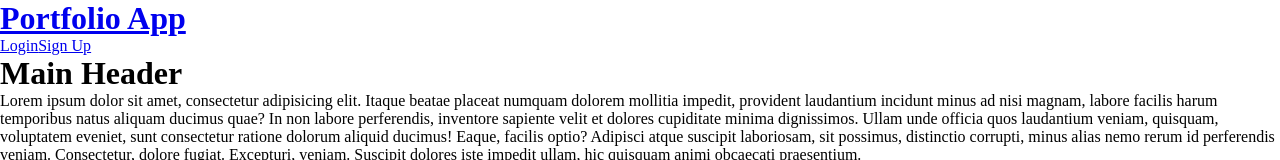
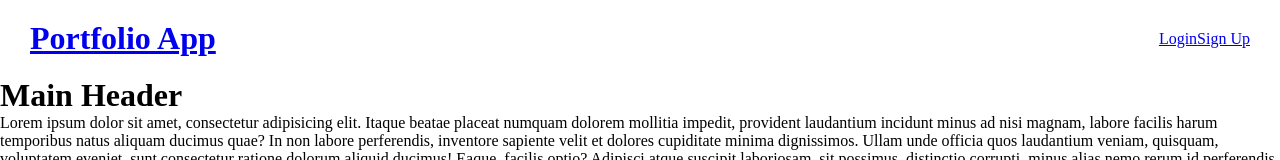
Before and after one commit to Kasa-27119/formative-3.2-quantum-quokkas, a React (Vite) app in the folder frontend/: page / in a window 1280 px wide. Shown: the top 160 px of the page. Built offline with nearby package versions, Linux system fonts and the light colour scheme; no server answers.

Commit message:
added layout css to navbar added it to lines 14-23 and did not chnage project form

```diff
--- a/frontend/src/App.css
+++ b/frontend/src/App.css
@@ -1,6 +1,7 @@
 /* APP.CSS CONTENTS Where things are roughly
-* Global reset 5 - 10
-*
+* Global reset 5 - 11
+* Nav 16 - 22
+* Project Form 26 - 57
 */
 
 /* Global Reset */
@@ -9,6 +10,17 @@
     padding: 0;
     box-sizing: border-box;
 }
+
+/* Nav CSS Start */
+.container {
+    /* Layout */
+    display: flex;
+    width: 100%;
+    justify-content: space-between;
+    align-items: center;
+    padding: 20px 30px;
+}
+/* Nav CSS End */
 
 /* Project Form CSS Start */
 .create-project-container {
@@ -23,16 +35,19 @@
     background-color: pink;
 
     .project-form {
+        /* Layout */
         display: flex;
         flex-direction: column;
         gap: 20px;
 
         .project-form-container {
+            /* Layout */
             display: flex;
             flex-direction: row;
             gap: 50px;
 
             .project-form-input-container {
+                /* Layout */
                 display: flex;
                 flex-direction: column;
                 gap: 5px;
@@ -40,3 +55,4 @@
         }
     }
 }
+/* Project Form CSS End */
```
